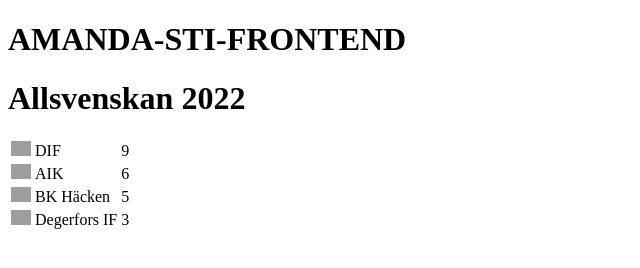
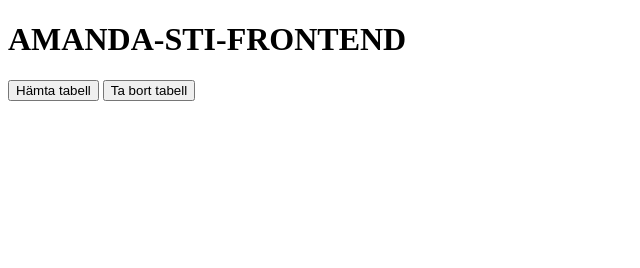
Before and after one commit to knyttali/amanda-sti-frontend, a website: page public/index.html in a window 1280 px wide. Shown: the whole page, without its empty margins (0-640 px from the left). Drawn offline with Linux system fonts and the light colour scheme; grey boxes are pictures that could not be loaded.

Commit message:
get table

```diff
--- a/package.json
+++ b/package.json
@@ -17,7 +17,7 @@
   },
   "homepage": "https://github.com/knyttali/amanda-sti-frontend#readme",
   "dependencies": {
-    "express": "^4.17.2",
+    "express": "^4.17.3",
     "healthcheck": "^0.1.3",
     "path": "^0.12.7",
     "serve-favicon": "^2.5.0"
--- a/public/index.html
+++ b/public/index.html
@@ -9,7 +9,11 @@
 </head>
 <body>
     <h1>AMANDA-STI-FRONTEND</h1>
-    <div id="app"></div>
+    <button onclick="getTable()">Hämta tabell</button>
+    <button onclick="hideTable()">Ta bort tabell</button>
+
+    <div id="app">
+    </div>
     <script src="/js/index.js"></script>
 </body>
 </html>
--- a/public/js/index.js
+++ b/public/js/index.js
@@ -15,20 +15,19 @@
 const UPDATE_FIRST = 0;
 const UPDATE_INTERVAL = 5000;
 
-setTimeout(age,UPDATE_FIRST)
 
-function age(){
-    var xhr = new XMLHttpRequest()
+function getTable(){
+    var xhr = new XMLHttpRequest();
 
-    score = 2000
-
-    xhr.open("GET", "/js/data.json")
+    xhr.open("GET", "/js/data.json");
     xhr.onload = function(){
         let data = JSON.parse(this.response)
         createTable(data)
-        setTimeout(age,UPDATE_INTERVAL)
     }
-    xhr.send()
+    xhr.send();
+}
+function hideTable(){
+
 }
 
 function createTable(data){
```
Also changed, not shown: 1 other file.
